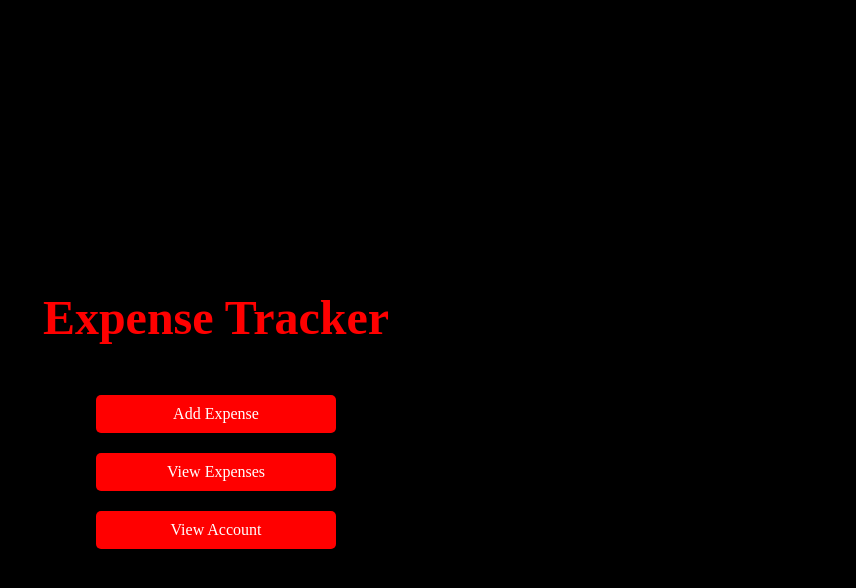
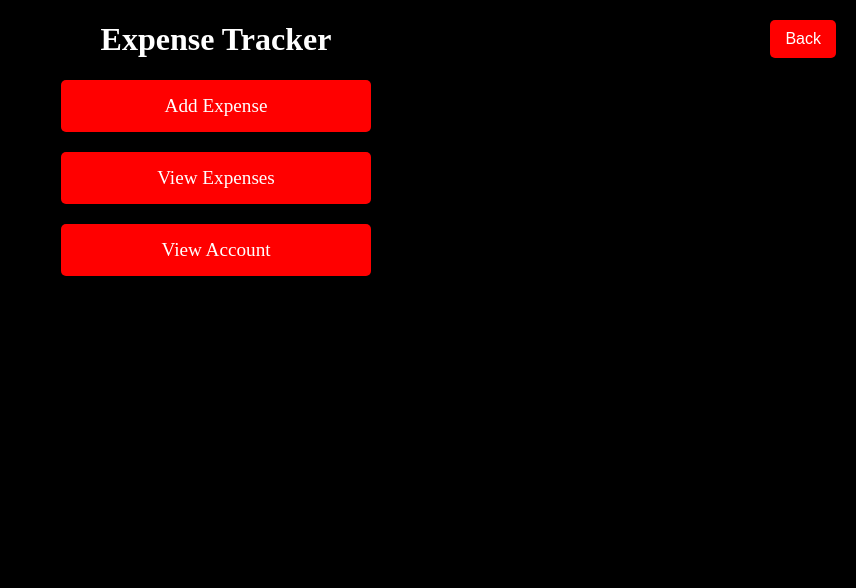
Before and after one commit to ethanquinn1/full-stack-app, a React (Create React App) app: page /tracker in a window 1280 px wide. Shown: the top 588 px of the page, without its empty margins (424-1280 px from the left). Built offline with nearby package versions, Linux system fonts and the light colour scheme.

Commit message:
Allignment fixed

```diff
--- a/src/components/Account.css
+++ b/src/components/Account.css
@@ -1,22 +1,33 @@
-/* src/components/Account.css */
 .account-page {
-    display: flex;
-    justify-content: center;
-    align-items: center;
-    flex-direction: column;
-    height: 100vh;
-    background-color: #000;
+  text-align: center;
+  padding: 20px;
 }
 
 .account-title {
-    color: red;
-    font-size: 3rem;
-    margin-bottom: 40px;
-    text-align: center;
+  font-size: 2rem;
+  margin-bottom: 20px;
 }
 
 .account-info {
+  background: #f8f8f8;
+  padding: 20px;
+  border-radius: 10px;
+  display: inline-block;
+}
+
+.back-button {
+  position: absolute;
+  top: 20px;
+  right: 20px;
+  background-color: red;
   color: white;
-    font-size: 1.5rem;
-    text-align: center;
+  border: none;
+  padding: 10px 15px;
+  font-size: 16px;
+  cursor: pointer;
+  border-radius: 5px;
 }
+
+.back-button:hover {
+  background-color: darkred;
+}
--- a/src/components/Account.js
+++ b/src/components/Account.js
@@ -1,55 +1,29 @@
-// src/components/Account.js
 import React, { useState, useEffect } from 'react';
+import { useNavigate } from 'react-router-dom';
 import './Account.css';
 
 const Account = () => {
-  const [user, setUser] = useState(null);  // Set initial state to null
+  const navigate = useNavigate();
+  const [user, setUser] = useState({});
   const [averageSpending, setAverageSpending] = useState(0);
-  const [isLoading, setIsLoading] = useState(true);  // New state to track loading status
 
   useEffect(() => {
-    // Fetch user data from localStorage
-    const storedUser = JSON.parse(localStorage.getItem('user'));
-    console.log("Stored User:", storedUser);  // Debugging: Check if user data is retrieved correctly
+    const storedUser = JSON.parse(localStorage.getItem('user')) || {};
+    setUser(storedUser);
 
-    if (storedUser) {
-      setUser(storedUser);
-    } else {
-      console.warn("No user data found in localStorage.");
-    }
-
-    // Fetch expenses data from localStorage
     const storedExpenses = JSON.parse(localStorage.getItem('expenses')) || [];
-    console.log("Stored Expenses:", storedExpenses);  // Debugging: Check if expenses are retrieved correctly
-
-    // Calculate total spending
     const totalSpending = storedExpenses.reduce((total, expense) => total + parseFloat(expense.amount), 0);
-    console.log("Total Spending:", totalSpending);  // Debugging: Check total spending calculation
-
-    // Calculate average spending
-    const avgSpending = storedExpenses.length > 0 ? totalSpending / storedExpenses.length : 0;
-    console.log("Average Spending:", avgSpending);  // Debugging: Check average spending calculation
-
+    const avgSpending = storedExpenses.length ? totalSpending / storedExpenses.length : 0;
     setAverageSpending(avgSpending);
-    setIsLoading(false);  // Mark loading as finished
   }, []);
-
-  if (isLoading) {
-    return <p>Loading...</p>;  // Show a loading message while data is being fetched
-  }
 
   return (
     <div className="account-page">
+      <button className="back-button" onClick={() => navigate(-1)}>Back</button>
       <h1 className="account-title">Expense Tracker</h1>
       <div className="account-info">
-        {user ? (
-          <>
-            <h2>{user.username}</h2>
-            <p>Average Spending: ${averageSpending.toFixed(2)}</p>
-          </>
-        ) : (
-          <p>No user data available. Please log in again.</p>  // Message if no user data
-        )}
+        <h2>{user.username}</h2>
+        <p>Average Spending: £{averageSpending.toFixed(2)}</p>
       </div>
     </div>
   );
--- a/src/components/AddExpense.css
+++ b/src/components/AddExpense.css
@@ -1,31 +1,23 @@
-/* src/components/AddExpense.css */
 .add-expense-page {
-    display: flex;
-    justify-content: center;
-    align-items: center;
-    flex-direction: column;
-    height: 100vh;
-    background-color: #000;
+  text-align: center;
+  padding: 20px;
 }
 
 .add-expense-title {
-    color: red;
-    font-size: 3rem;
-    margin-bottom: 40px;
-    text-align: center;
+  font-size: 2rem;
+  margin-bottom: 20px;
 }
 
 .add-expense-form {
   display: flex;
   flex-direction: column;
   align-items: center;
+  gap: 10px;
 }
 
 .add-expense-input {
   padding: 10px;
-    margin: 10px;
   width: 300px;
-    font-size: 16px;
   border: 1px solid #ccc;
   border-radius: 5px;
 }
@@ -35,13 +27,27 @@
   color: white;
   padding: 10px 20px;
   border: none;
-    margin: 10px;
-    font-size: 16px;
+  border-radius: 5px;
   cursor: pointer;
-    border-radius: 5px;
-    transition: background-color 0.3s;
 }
 
 .add-expense-button:hover {
   background-color: darkred;
 }
+
+.back-button {
+  position: absolute;
+  top: 20px;
+  right: 20px;
+  background-color: red;
+  color: white;
+  border: none;
+  padding: 10px 15px;
+  font-size: 16px;
+  cursor: pointer;
+  border-radius: 5px;
+}
+
+.back-button:hover {
+  background-color: darkred;
+}
--- a/src/components/AddExpense.js
+++ b/src/components/AddExpense.js
@@ -1,4 +1,3 @@
-// src/components/AddExpense.js
 import React, { useState } from 'react';
 import { useNavigate } from 'react-router-dom';
 import './AddExpense.css';
@@ -20,7 +19,8 @@ const AddExpense = () => {
 
   return (
     <div className="add-expense-page">
-      <h1 className="add-expense-title">Expense Tracker</h1>
+      <button className="back-button" onClick={() => navigate(-1)}>Back</button>
+      <h1 className="add-expense-title">Add your expenses here</h1>
       <form className="add-expense-form" onSubmit={handleAddExpense}>
         <input
           type="text"
--- a/src/components/Tracker.css
+++ b/src/components/Tracker.css
@@ -1,38 +1,19 @@
-/* src/components/Tracker.css */
-.tracker-page {
-    display: flex;
-    justify-content: center;
-    align-items: center;
-    flex-direction: column;
-    height: 100vh;
-    background-color: #000;  /* Black background */
-  }
-
-  .tracker-title {
-    color: red;
-    font-size: 3rem;
-    margin-bottom: 40px;
-    text-align: center;
-  }
-
 .tracker-buttons {
   display: flex;
-    flex-direction: column;
-    align-items: center;
+  flex-direction: column;  /* Stack buttons vertically */
+  align-items: center;  /* Center buttons horizontally */
+  gap: 20px;  /* Add spacing between buttons */
 }
 
 .tracker-button {
   background-color: red;
   color: white;
-    padding: 10px 20px;
-    border: none;
-    margin: 10px;
-    font-size: 16px;
+  padding: 15px 30px;
+  text-decoration: none;
+  border-radius: 5px;
+  font-size: 1.2rem;
+  width: 250px;  /* Make buttons uniform in size */
   text-align: center;
-    text-decoration: none;
-    width: 200px;
-    border-radius: 5px;
-    transition: background-color 0.3s;
 }
 
 .tracker-button:hover {
--- a/src/components/Tracker.js
+++ b/src/components/Tracker.js
@@ -1,11 +1,13 @@
-// src/components/Tracker.js
 import React from 'react';
-import { Link } from 'react-router-dom';
+import { Link, useNavigate } from 'react-router-dom';
 import './Tracker.css';
 
 const Tracker = () => {
+  const navigate = useNavigate();
+
   return (
     <div className="tracker-page">
+      <button className="back-button" onClick={() => navigate(-1)}>Back</button>
       <h1 className="tracker-title">Expense Tracker</h1>
       <div className="tracker-buttons">
         <Link to="/add-expense" className="tracker-button">Add Expense</Link>
--- a/src/components/ViewExpenses.css
+++ b/src/components/ViewExpenses.css
@@ -1,18 +1,27 @@
+.view-expenses-page {
+  text-align: center;
+  padding: 20px;
+}
+
+.view-expenses-title {
+  font-size: 2rem;
+  margin-bottom: 20px;
+}
+
 .expenses-table {
-  width: 100%;
+  width: 80%;
+  margin: 0 auto;
   border-collapse: collapse;
-  margin-top: 20px;
 }
 
 .expenses-table th, .expenses-table td {
-  border: 1px solid #fff;
+  border: 1px solid #ddd;
   padding: 10px;
   text-align: center;
 }
 
 .expenses-table th {
   background-color: red;
-  color: white;
 }
 
 .remove-button {
@@ -27,3 +36,20 @@
 .remove-button:hover {
   background-color: darkred;
 }
+
+.back-button {
+  position: absolute;
+  top: 20px;
+  right: 20px;
+  background-color: red;
+  color: white;
+  border: none;
+  padding: 10px 15px;
+  font-size: 16px;
+  cursor: pointer;
+  border-radius: 5px;
+}
+
+.back-button:hover {
+  background-color: darkred;
+}
--- a/src/components/ViewExpenses.js
+++ b/src/components/ViewExpenses.js
@@ -1,8 +1,9 @@
-// src/components/ViewExpenses.js
 import React, { useState, useEffect } from 'react';
+import { useNavigate } from 'react-router-dom';
 import './ViewExpenses.css';
 
 const ViewExpenses = () => {
+  const navigate = useNavigate();
   const [expenses, setExpenses] = useState([]);
 
   useEffect(() => {
@@ -18,8 +19,8 @@ const ViewExpenses = () => {
 
   return (
     <div className="view-expenses-page">
-      <h1 className="view-expenses-title">Expense Tracker</h1>
-      {expenses.length > 0 ? (
+      <button className="back-button" onClick={() => navigate(-1)}>Back</button>
+      <h1 className="view-expenses-title">Here is your saved expenses</h1>
       <table className="expenses-table">
         <thead>
           <tr>
@@ -33,23 +34,15 @@ const ViewExpenses = () => {
           {expenses.map((expense, index) => (
             <tr key={index}>
               <td>{expense.description}</td>
-                <td>£{expense.amount}</td>
+              <td>£{parseFloat(expense.amount).toFixed(2)}</td>
               <td>{expense.date}</td>
               <td>
-                  <button
-                    className="remove-button"
-                    onClick={() => handleRemoveExpense(index)}
-                  >
-                    Remove
-                  </button>
+                <button className="remove-button" onClick={() => handleRemoveExpense(index)}>Remove</button>
               </td>
             </tr>
           ))}
         </tbody>
       </table>
-      ) : (
-        <p>No expenses recorded yet.</p>
-      )}
     </div>
   );
 };
```
Also changed, not shown: src/components/Landing.js (deleted, +0 -22 lines). Lines whose indentation alone changed are shown as unchanged.
